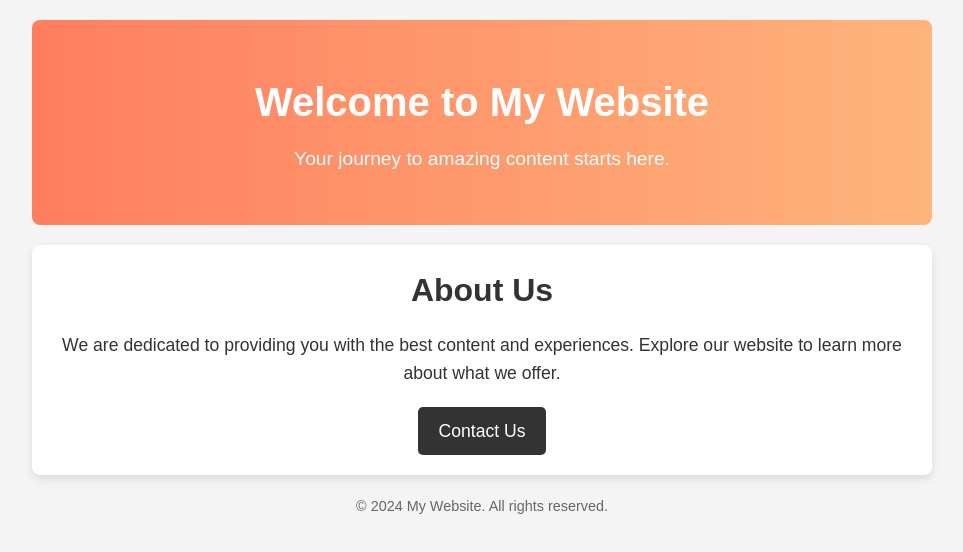
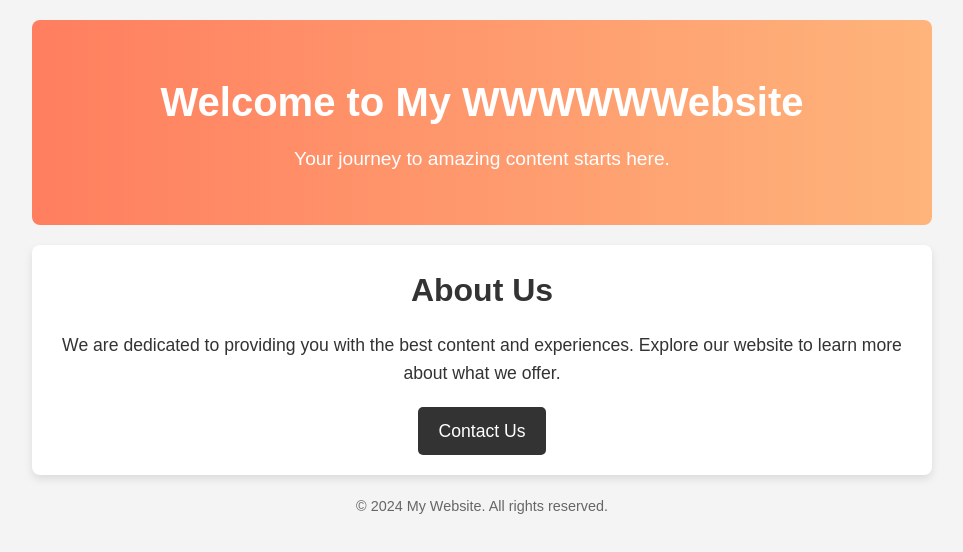
Before and after one commit to Kunalchandra966/mywebsite, a plain HTML site: page index.html in a window 1280 px wide. Shown: the whole page, without its empty margins (158-1121 px from the left). Drawn offline with Linux system fonts and the light colour scheme.

Commit message:
a little change

```diff
--- a/index.html
+++ b/index.html
@@ -9,7 +9,7 @@
 <body>
     <div class="container">
         <header>
-            <h1>Welcome to My Website</h1>
+            <h1>Welcome to My WWWWWWebsite</h1>
             <p>Your journey to amazing content starts here.</p>
         </header>
         <section class="content">
```
